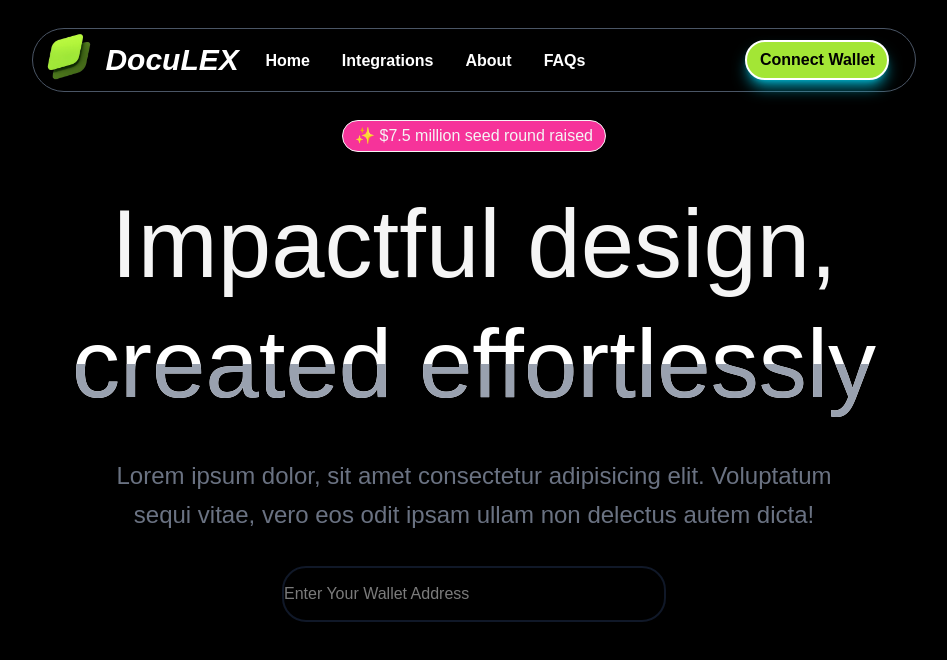
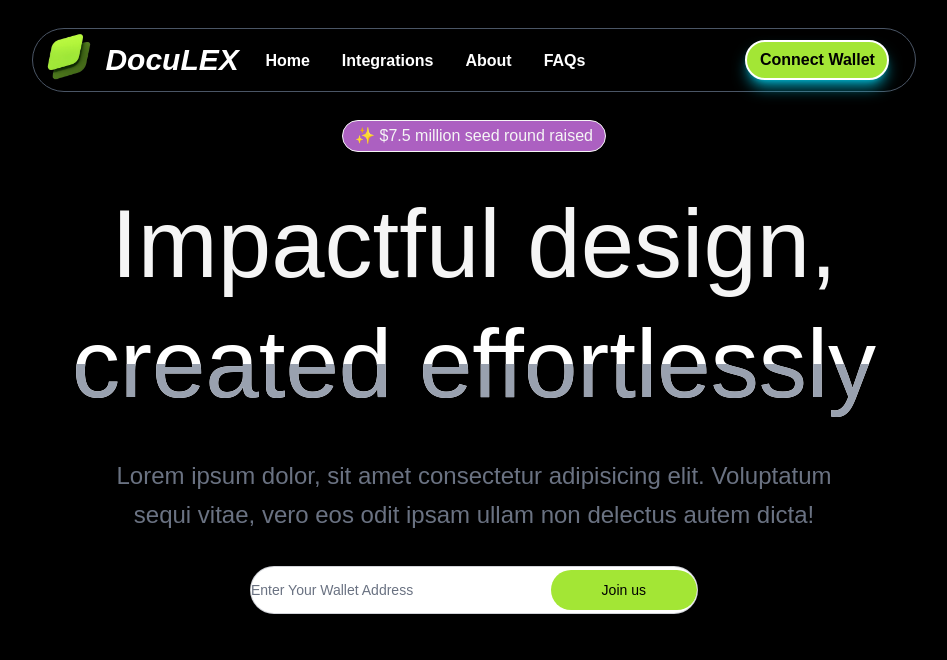
Before and after one commit to ankit-1011/DocuLEX, a React (Vite) app in the folder Frontend/vite-project/: page / in a window 1280 px wide. Shown: the top 660 px of the page, without its empty margins (166-1113 px from the left). Built offline with nearby package versions, Linux system fonts and the light colour scheme.

Commit message:
Changes in hero section

```diff
--- a/Frontend/vite-project/src/components/Hero.tsx
+++ b/Frontend/vite-project/src/components/Hero.tsx
@@ -1,7 +1,9 @@
+import '../index.css'
+
 const Hero = () => {
     return (
         <div className="flex justify-center items-center flex-col gap-8 m-8">
-            <div className="border  rounded-2xl px-6 py-3 bg-pink-500 h-8 w-66 flex justify-center items-center">
+            <div className="border bg-[#AC60C1] rounded-2xl  h-8 w-66 flex justify-center items-center">
                 <p className=" font-medium p-2">✨ $7.5 million seed round raised</p>
             </div>
             <div className="text-6xl md:text-8xl font-base text-center leading-tight">
@@ -19,11 +21,10 @@ const Hero = () => {
                 Lorem ipsum dolor, sit amet consectetur adipisicing elit. Voluptatum sequi vitae, vero eos odit ipsam ullam non delectus autem dicta!
             </div>
 
-            <input
-                className="w-96 rounded-3xl border-2 border-gray-900 shadow-sm hover:shadow-md transition-shadow duration-300 h-14 "
-                placeholder="Enter Your Wallet Address"
-                type="text"
-            />
+            <form className="flex h-12 w-full max-w-md items-center gap-2 overflow-hidden rounded-full border border-gray-500/30 bg-white">
+                <input type="email" placeholder="Enter Your Wallet Address" className=" h-full bg-transparent w-full pl-6 text-sm placeholder-gray-500 text-black outline-none" required />
+                <button type="submit" className="mr-1 h-10 w-56 rounded-full bg-[#A3E635] text-sm text-black transition active:scale-95">Join us</button>
+            </form>
 
         </div>
     )
--- a/Frontend/vite-project/src/index.css
+++ b/Frontend/vite-project/src/index.css
@@ -1,5 +1,5 @@
 @import "tailwindcss";
 
-.to-pink-400 {
+@theme{
     --tw-gradient-to: #f472b6 var(--tw-gradient-to-position);
 }
```
